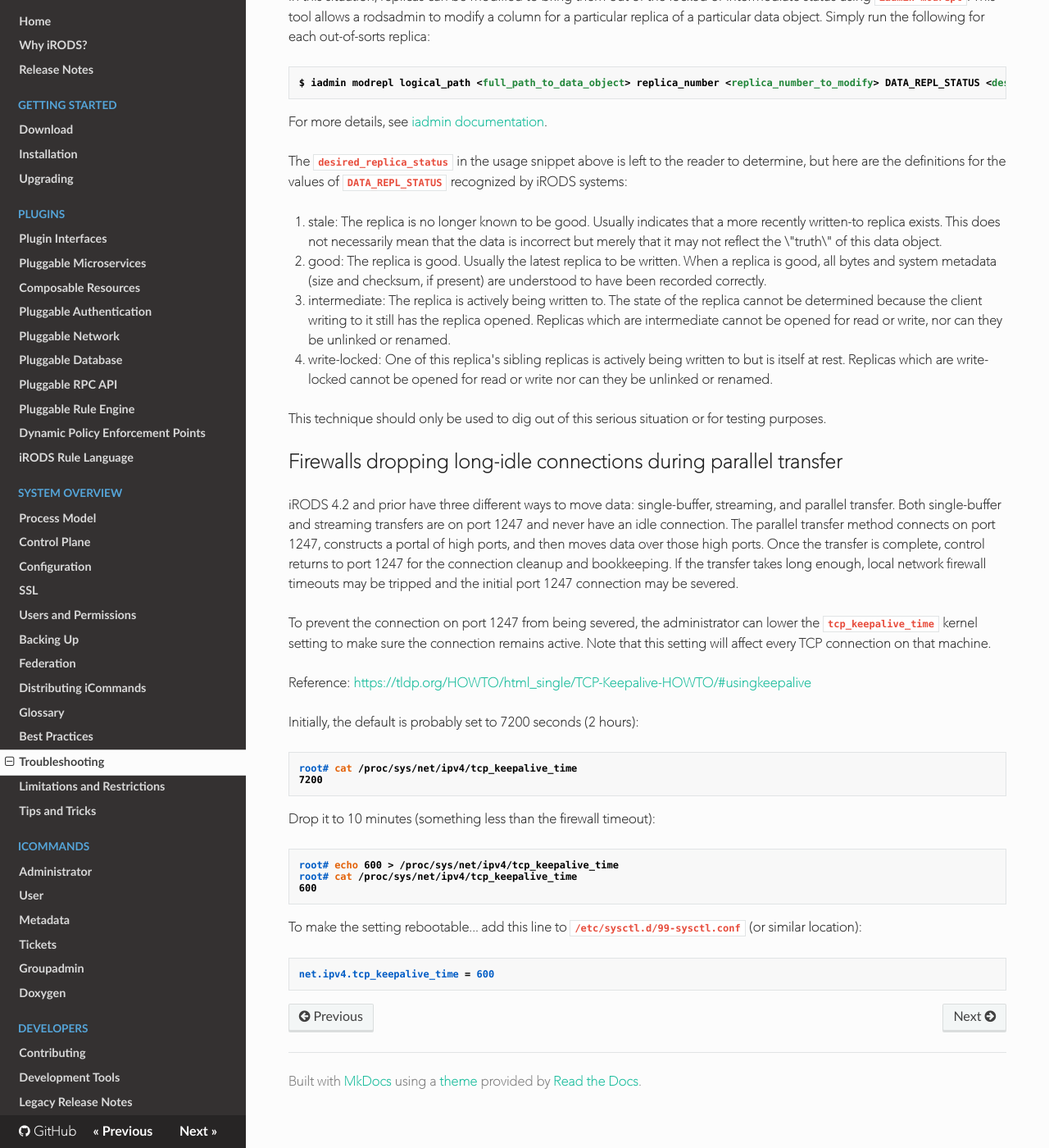
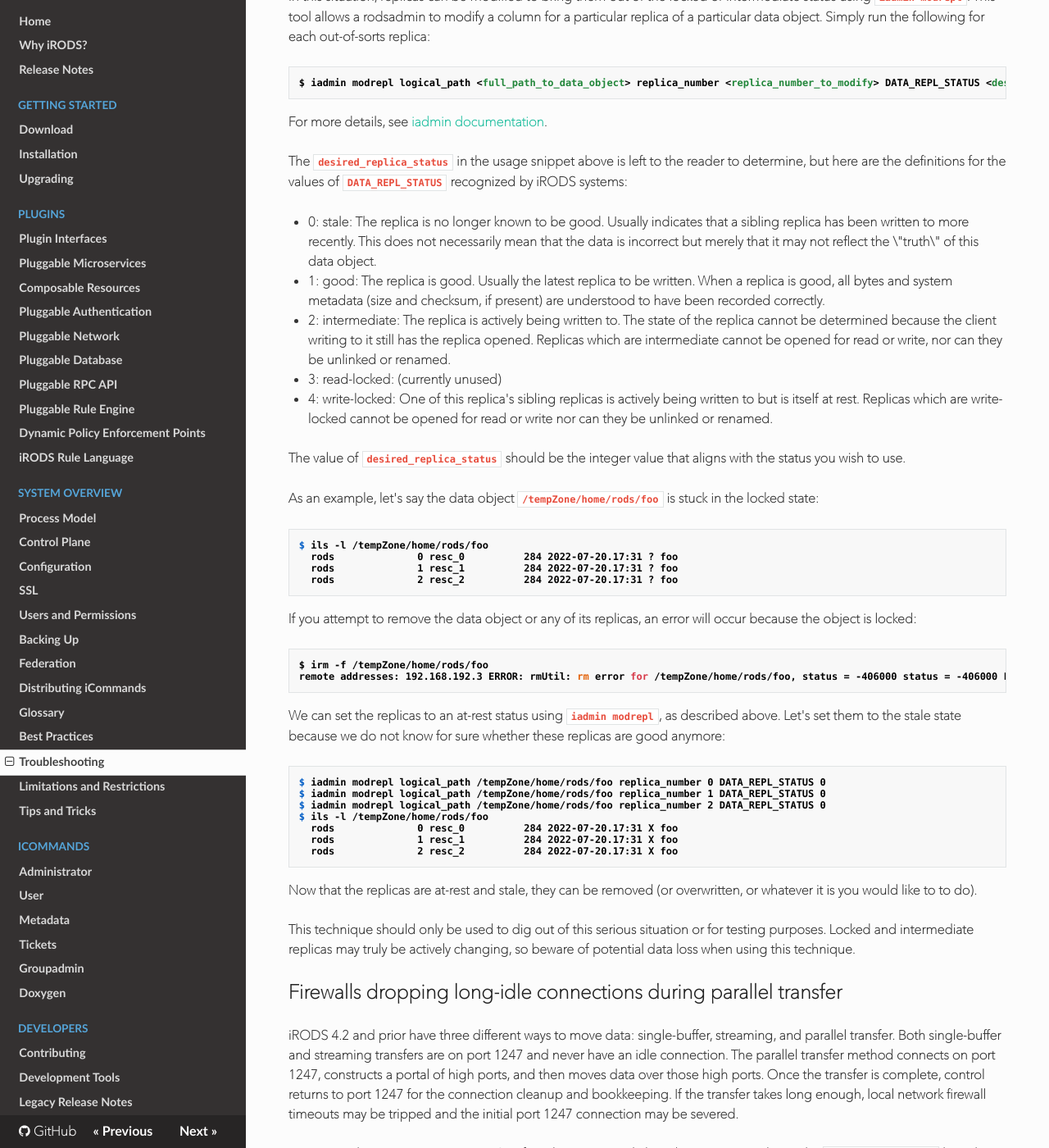
Before and after one commit to irods/irods_docs, an MkDocs documentation site: the page built from docs/system_overview/troubleshooting.md, in a window 1280 px wide and 1400 px high, scrolled down 11139 px. Shown: the whole window at 82% size. Built offline with MkDocs 1.6.1, drawn with Linux system fonts in a browser that asks for light colours; nearby versions of some CDN libraries; old or Windows-style settings are respelled for this version of MkDocs; some of the changed text lies outside the part shown.

Commit message:
[#145] Expand locked object Troubleshooting
- Clarifies iadmin modrepl inputs
- Clarifies replica statuses and their meaning
- Adds an example of digging out of the hole

````diff
--- a/docs/system_overview/troubleshooting.md
+++ b/docs/system_overview/troubleshooting.md
@@ -405,7 +405,7 @@ When an agent exits without successfully updating the replica statuses of an ope
 1. Agent crashes due to an uncaught exception or other serious failure which did not allow the agent to clean up after itself.
 2. An open replica has been closed, but finalizing the data object fails due to an error updating the catalog.
 
-Both of these cases are serious issues. If either of these are the case you are seeing, [file an issue on Github](https://github.com/irods/irods/issues).
+Both of these cases are serious issues. If either of these are the case you are seeing, [file an issue on GitHub](https://github.com/irods/irods/issues).
 
 In this situation, replicas can be modified to bring them out of the locked or intermediate status using `iadmin modrepl`. This tool allows a rodsadmin to modify a column for a particular replica of a particular data object. Simply run the following for each out-of-sorts replica:
 ```
@@ -415,12 +415,42 @@ For more details, see [iadmin documentation](../icommands/administrator/#modrepl
 
 The `desired_replica_status` in the usage snippet above is left to the reader to determine, but here are the definitions for the values of `DATA_REPL_STATUS` recognized by iRODS systems:
 
-0. **stale**: The replica is no longer known to be good. Usually indicates that a more recently written-to replica exists. This does not necessarily mean that the data is incorrect but merely that it may not reflect the \"truth\" of this data object.
-1. **good**: The replica is good. Usually the latest replica to be written. When a replica is good, all bytes and system metadata (size and checksum, if present) are understood to have been recorded correctly.
-2. **intermediate**: The replica is actively being written to. The state of the replica cannot be determined because the client writing to it still has the replica opened. Replicas which are intermediate cannot be opened for read or write, nor can they be unlinked or renamed.
-3. **write-locked**: One of this replica's sibling replicas is actively being written to but is itself at rest. Replicas which are write-locked cannot be opened for read or write nor can they be unlinked or renamed.
+- 0: **stale**: The replica is no longer known to be good. Usually indicates that a sibling replica has been written to more recently. This does not necessarily mean that the data is incorrect but merely that it may not reflect the \"truth\" of this data object.
+- 1: **good**: The replica is good. Usually the latest replica to be written. When a replica is good, all bytes and system metadata (size and checksum, if present) are understood to have been recorded correctly.
+- 2: **intermediate**: The replica is actively being written to. The state of the replica cannot be determined because the client writing to it still has the replica opened. Replicas which are intermediate cannot be opened for read or write, nor can they be unlinked or renamed.
+- 3: **read-locked**: (currently unused)
+- 4: **write-locked**: One of this replica's sibling replicas is actively being written to but is itself at rest. Replicas which are write-locked cannot be opened for read or write nor can they be unlinked or renamed.
 
-This technique should only be used to dig out of this serious situation or for testing purposes.
+The value of `desired_replica_status` should be the integer value that aligns with the status you wish to use.
+
+As an example, let's say the data object `/tempZone/home/rods/foo` is stuck in the locked state:
+```
+$ ils -l /tempZone/home/rods/foo
+  rods              0 resc_0          284 2022-07-20.17:31 ? foo
+  rods              1 resc_1          284 2022-07-20.17:31 ? foo
+  rods              2 resc_2          284 2022-07-20.17:31 ? foo
+```
+
+If you attempt to remove the data object or any of its replicas, an error will occur because the object is locked:
+```
+$ irm -f /tempZone/home/rods/foo
+remote addresses: 192.168.192.3 ERROR: rmUtil: rm error for /tempZone/home/rods/foo, status = -406000 status = -406000 LOCKED_DATA_OBJECT_ACCESS
+```
+
+We can set the replicas to an at-rest status using `iadmin modrepl`, as described above. Let's set them to the stale state because we do not know for sure whether these replicas are good anymore:
+```
+$ iadmin modrepl logical_path /tempZone/home/rods/foo replica_number 0 DATA_REPL_STATUS 0
+$ iadmin modrepl logical_path /tempZone/home/rods/foo replica_number 1 DATA_REPL_STATUS 0
+$ iadmin modrepl logical_path /tempZone/home/rods/foo replica_number 2 DATA_REPL_STATUS 0
+$ ils -l /tempZone/home/rods/foo
+  rods              0 resc_0          284 2022-07-20.17:31 X foo
+  rods              1 resc_1          284 2022-07-20.17:31 X foo
+  rods              2 resc_2          284 2022-07-20.17:31 X foo
+```
+
+Now that the replicas are at-rest and stale, they can be removed (or overwritten, or whatever it is you would like to to do).
+
+This technique should only be used to dig out of this serious situation or for testing purposes. Locked and intermediate replicas may truly be actively changing, so beware of potential data loss when using this technique.
 
 ## Firewalls dropping long-idle connections during parallel transfer
 
````
